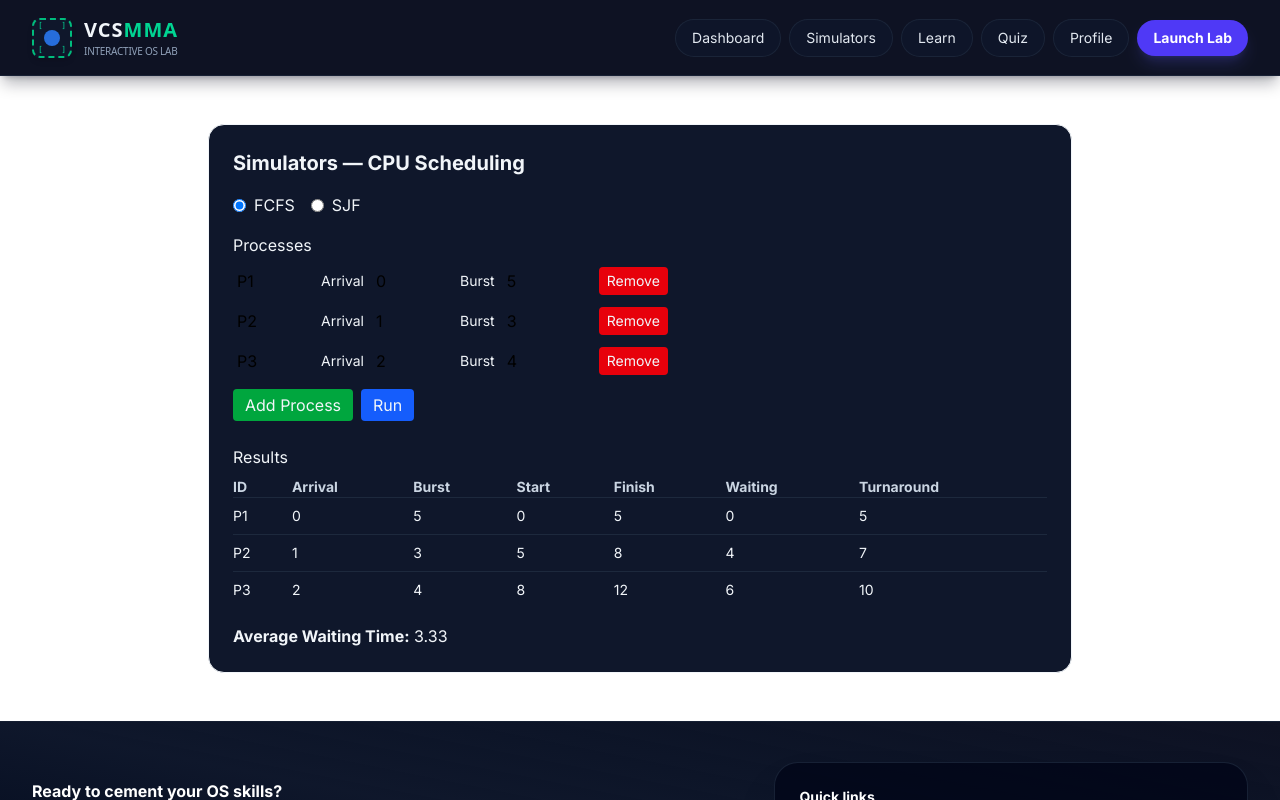
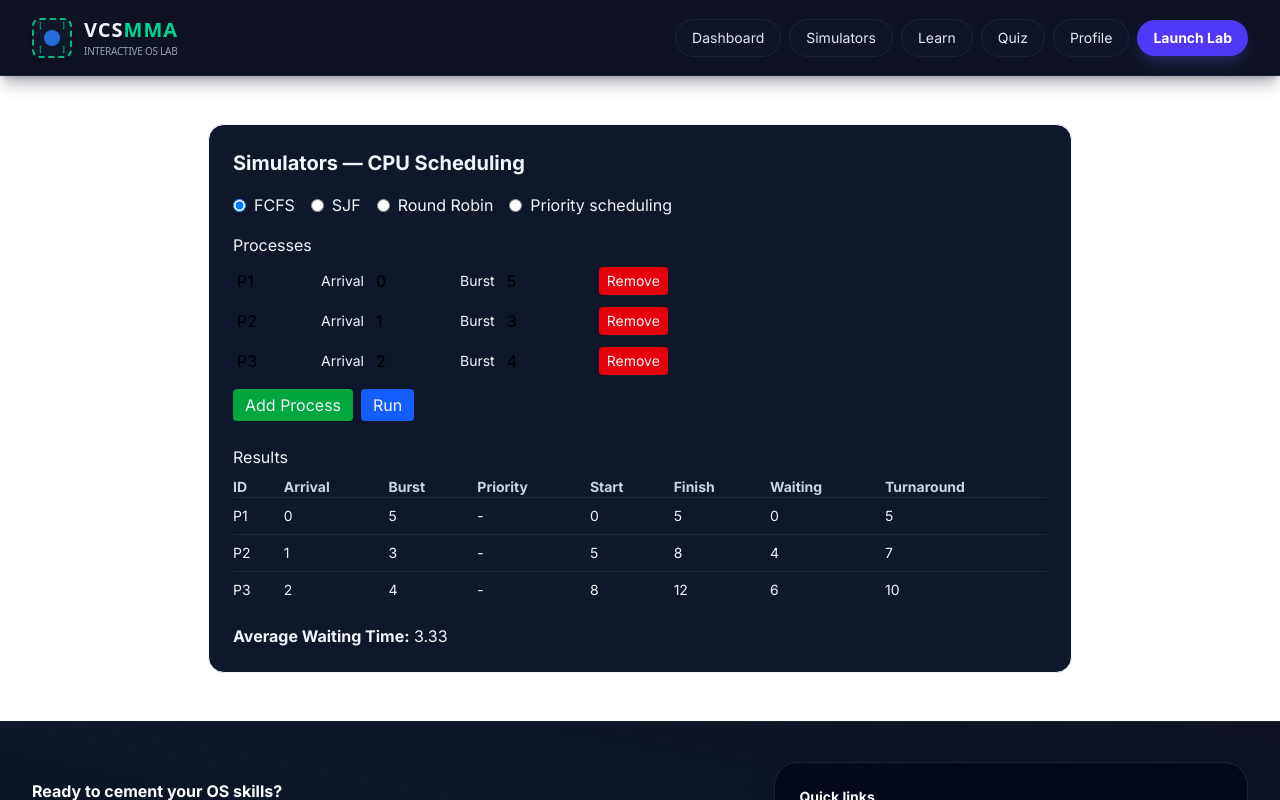
Before and after one commit to fenemuo/vcsmma, a Next.js app: page /simulator in a window 1280 px wide. Both pictures are taken after a click on the button "Run". Shown: the top 800 px of the page. Built offline with nearby package versions, Linux system fonts and the light colour scheme.

Commit message:
fix: add the priority only to priority scheduling

```diff
--- a/app/simulator/page.tsx
+++ b/app/simulator/page.tsx
@@ -3,17 +3,21 @@
 import { useState } from "react";
 import { fcfs } from "@/lib/algorithms/fcfs";
 import { sjf } from "@/lib/algorithms/sjf";
+import { roundRobin } from "@/lib/algorithms/roundRobin";
+import { priorityScheduling } from "@/lib/algorithms/priority";
 
 interface Proc {
   id: string;
   arrival: number;
   burst: number;
+  priority?: number;
 }
 
-type Algo = "fcfs" | "sjf";
+type Algo = "fcfs" | "sjf" | "rr" | "priority";
 
 export default function SimulatorPage() {
   const [algo, setAlgo] = useState<Algo>("fcfs");
+  const [quantum, setQuantum] = useState(4);
   const [processes, setProcesses] = useState<Proc[]>([
     { id: "P1", arrival: 0, burst: 5 },
     { id: "P2", arrival: 1, burst: 3 },
@@ -44,6 +48,10 @@ export default function SimulatorPage() {
       res = fcfs(processes as any);
     } else if (algo === "sjf") {
       res = sjf(processes as any);
+    } else if (algo === "rr") {
+      res = roundRobin(processes as any, quantum);
+    } else if (algo === "priority") {
+      res = priorityScheduling(processes as any);
     }
     setResults(res);
   }
@@ -57,14 +65,33 @@ export default function SimulatorPage() {
       <section className="space-y-4 rounded-2xl border bg-slate-900 p-6 text-slate-100">
         <h1 className="text-xl font-semibold">Simulators — CPU Scheduling</h1>
 
-        <div className="flex gap-4">
+        <div className="flex flex-wrap gap-4">
           <label className="flex items-center gap-2">
             <input type="radio" checked={algo === "fcfs"} onChange={() => setAlgo("fcfs")} /> FCFS
           </label>
           <label className="flex items-center gap-2">
             <input type="radio" checked={algo === "sjf"} onChange={() => setAlgo("sjf")} /> SJF
           </label>
+          <label className="flex items-center gap-2">
+            <input type="radio" checked={algo === "rr"} onChange={() => setAlgo("rr")} /> Round Robin
+          </label>
+          <label className="flex items-center gap-2">
+            <input type="radio" checked={algo === "priority"} onChange={() => setAlgo("priority")} /> Priority scheduling
+          </label>
         </div>
+
+        {algo === "rr" && (
+          <div className="mt-4 flex items-center gap-2">
+            <label className="font-medium">Quantum (ms)</label>
+            <input
+              className="w-20 rounded p-1 text-black"
+              type="number"
+              min={1}
+              value={quantum}
+              onChange={(e) => setQuantum(Number(e.target.value))}
+            />
+          </div>
+        )}
 
         <div className="mt-4">
           <h2 className="font-medium">Processes</h2>
@@ -76,6 +103,12 @@ export default function SimulatorPage() {
                 <input className="w-20 rounded p-1 text-black" type="number" value={p.arrival} onChange={(e) => updateProcess(i, "arrival", Number(e.target.value))} />
                 <label className="text-sm">Burst</label>
                 <input className="w-20 rounded p-1 text-black" type="number" value={p.burst} onChange={(e) => updateProcess(i, "burst", Number(e.target.value))} />
+                {algo === "priority" && (
+                  <>
+                    <label className="text-sm">Priority</label>
+                    <input className="w-20 rounded p-1 text-black" type="number" value={p.priority ?? 1} onChange={(e) => updateProcess(i, "priority", Number(e.target.value))} />
+                  </>
+                )}
                 <button className="ml-2 rounded bg-red-600 px-2 py-1 text-sm" onClick={() => removeProcess(i)}>Remove</button>
               </div>
             ))}
@@ -97,6 +130,7 @@ export default function SimulatorPage() {
                     <th className="pr-4">ID</th>
                     <th className="pr-4">Arrival</th>
                     <th className="pr-4">Burst</th>
+                    <th className="pr-4">Priority</th>
                     <th className="pr-4">Start</th>
                     <th className="pr-4">Finish</th>
                     <th className="pr-4">Waiting</th>
@@ -109,7 +143,8 @@ export default function SimulatorPage() {
                       <td className="py-2">{r.id}</td>
                       <td>{r.arrival}</td>
                       <td>{r.burst}</td>
-                      <td>{r.start}</td>
+                      <td>{r.priority ?? "-"}</td>
+                      <td>{algo === "rr" ? (r.startTimes ? r.startTimes.join(", ") : "-") : r.start ?? "-"}</td>
                       <td>{r.finish}</td>
                       <td>{r.waiting}</td>
                       <td>{r.turnaround}</td>
--- a/lib/algorithms/roundRobin.ts
+++ b/lib/algorithms/roundRobin.ts
@@ -2,10 +2,10 @@ export interface Process {
   id: string;
   arrival: number;
   burst: number;
+  priority?: number;
 }
 
-export interface RoundRobinResult {
-  id: string;
+export interface RoundRobinResult extends Process {
   startTimes: number[];
   finish: number;
   waiting: number;
@@ -38,6 +38,9 @@ export function roundRobin(processes: Process[], quantum: number): RoundRobinRes
     if (!results.has(process.id)) {
       results.set(process.id, {
         id: process.id,
+        arrival: process.arrival,
+        burst: process.burst,
+        priority: process.priority,
         startTimes: [start],
         finish: 0,
         waiting: 0,
```
